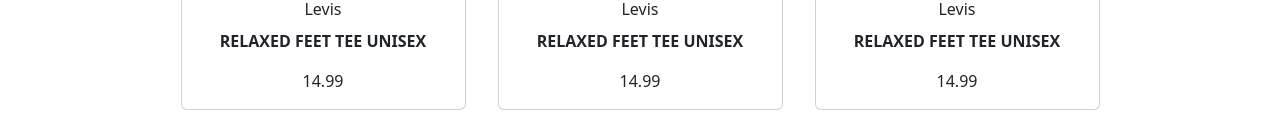
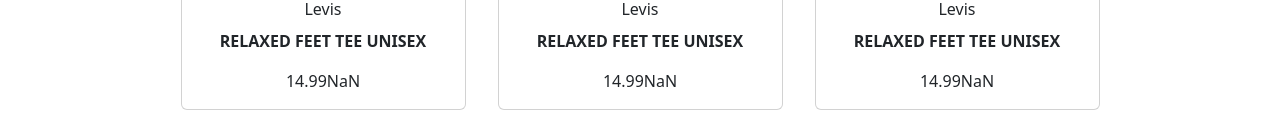
Before and after one commit to Giovanni-Cattaneo/vite-boolando-old, a Vue app in the folder vuevite_boolando/: page / in a window 1280 px wide. Shown: the part 495-635 px from the top of the page. Built offline with nearby package versions, Linux system fonts and the light colour scheme.

Commit message:
working on altprice for discount

```diff
--- a/vuevite_boolando/src/components/appCard.vue
+++ b/vuevite_boolando/src/components/appCard.vue
@@ -11,6 +11,7 @@
                     brand: 'Levis',
                     model: 'RELAXED FEET TEE UNISEX',
                     price: 14.99,
+                    altPrice: Number((this.price / 2).toFixed(2)),
                     image: '../public/1.webp',
                     altImage: '../public/1b.webp',
                     originalImage: '../public/1.webp',
@@ -19,6 +20,7 @@
                     brand: 'Levis',
                     model: 'RELAXED FEET TEE UNISEX',
                     price: 14.99,
+                    altPrice: parseInt((this.price / 2).toFixed(2)),
                     image: '../public/2.webp',
                     altImage: '../public/2b.webp',
                     originalImage: '../public/2.webp',
@@ -27,6 +29,7 @@
                     brand: 'Levis',
                     model: 'RELAXED FEET TEE UNISEX',
                     price: 14.99,
+                    altPrice: parseInt((this.price / 2).toFixed(2)),
                     image: '../public/3.webp',
                     altImage: '../public/3b.webp',
                     originalImage: '../public/3.webp',
@@ -35,6 +38,7 @@
                     brand: 'Levis',
                     model: 'RELAXED FEET TEE UNISEX',
                     price: 14.99,
+                    altPrice: parseInt((this.price / 2).toFixed(2)),
                     image: '../public/4.webp',
                     altImage: '../public/4b.webp',
                     originalImage: '../public/4.webp',
@@ -42,7 +46,7 @@
                 {
                     brand: 'Levis',
                     model: 'RELAXED FEET TEE UNISEX',
-                    price: 14.99,
+                    altPrice: parseInt((this.price / 2).toFixed(2)),
                     image: '../public/5.webp',
                     altImage: '../public/5b.webp',
                     originalImage: '../public/5.webp',
@@ -50,7 +54,7 @@
                 {
                     brand: 'Levis',
                     model: 'RELAXED FEET TEE UNISEX',
-                    price: 14.99,
+                    altPrice: parseInt((this.price / 2).toFixed(2)),
                     image: '../public/6.webp',
                     altImage: '../public/6b.webp',
                     originalImage: '../public/6.webp',
@@ -92,6 +96,7 @@
             <p class="card-title">{{ product.brand }}</p>
             <p class="card-text"><strong>{{ product.model }}</strong></p>
             <span>{{ product.price }}</span>
+            <span>{{ product.altPrice }}</span>
         </div>
     </div>
 
```
